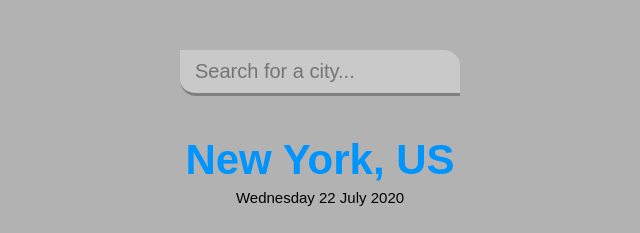
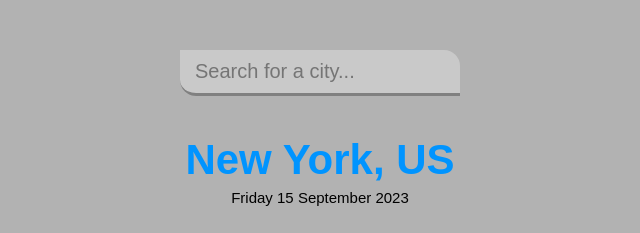
Before and after one commit to BabyDeepikagh/weather, a plain HTML site: page index.html in a window 1280 px wide. Shown: the top 233 px of the page, 320-960 px from the left. Drawn offline with Linux system fonts and the light colour scheme.

Commit message:
Update index.html

```diff
--- a/index.html
+++ b/index.html
@@ -14,7 +14,7 @@
         <main>
             <section class="location">
                 <div class="city">New York, US</div>
-                <div class="date">Wednesday 22 July 2020</div>
+                <div class="date">Friday 15 September 2023</div>
             </section>
             <div class="current">
                 <div class="temp">15<span>°c</span></div>
```
